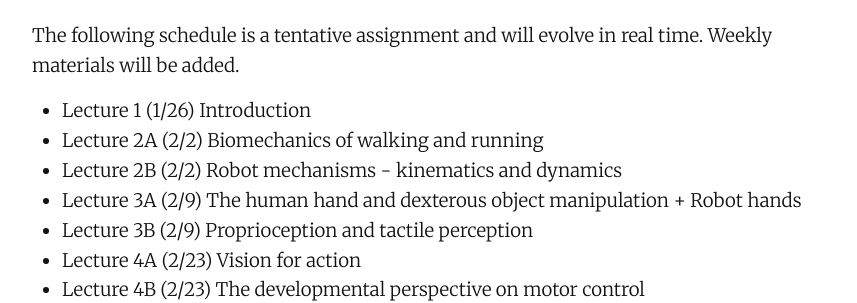
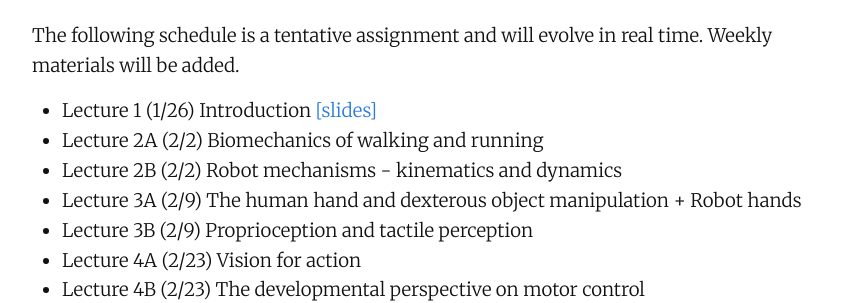
Before and after one commit to robots-that-learn/robots-that-learn.github.io, a Jekyll site: the page built from index.md, in a window 1280 px wide and 900 px high, scrolled down 1096 px. Shown: the part 161-464 px from the top of the window, without its empty margins (208-1065 px from the left). Built offline with Jekyll 4.4.1, drawn with Linux system fonts in a browser that asks for light colours; our own code applies the rules of GitHub Pages for plain Markdown files.

Commit message:
Add link to Lecture 1 slides in schedule

```diff
--- a/index.md
+++ b/index.md
@@ -41,7 +41,7 @@ Each session consists of a two 1-hour lectures with a 10 minute break in between
 
 The following schedule is a tentative assignment and will evolve in real time. Weekly materials will be added.
 
-* Lecture 1 (1/26) Introduction
+* Lecture 1 (1/26) Introduction [[slides]](https://drive.google.com/drive/folders/1kOSrAYfnnHocNXC7KQtwE2ftnR5ABGA7?usp=sharing)
 * Lecture 2A (2/2) Biomechanics of walking and running
 * Lecture 2B (2/2) Robot mechanisms - kinematics and dynamics
 * Lecture 3A (2/9) The human hand and dexterous object manipulation + Robot hands
```
